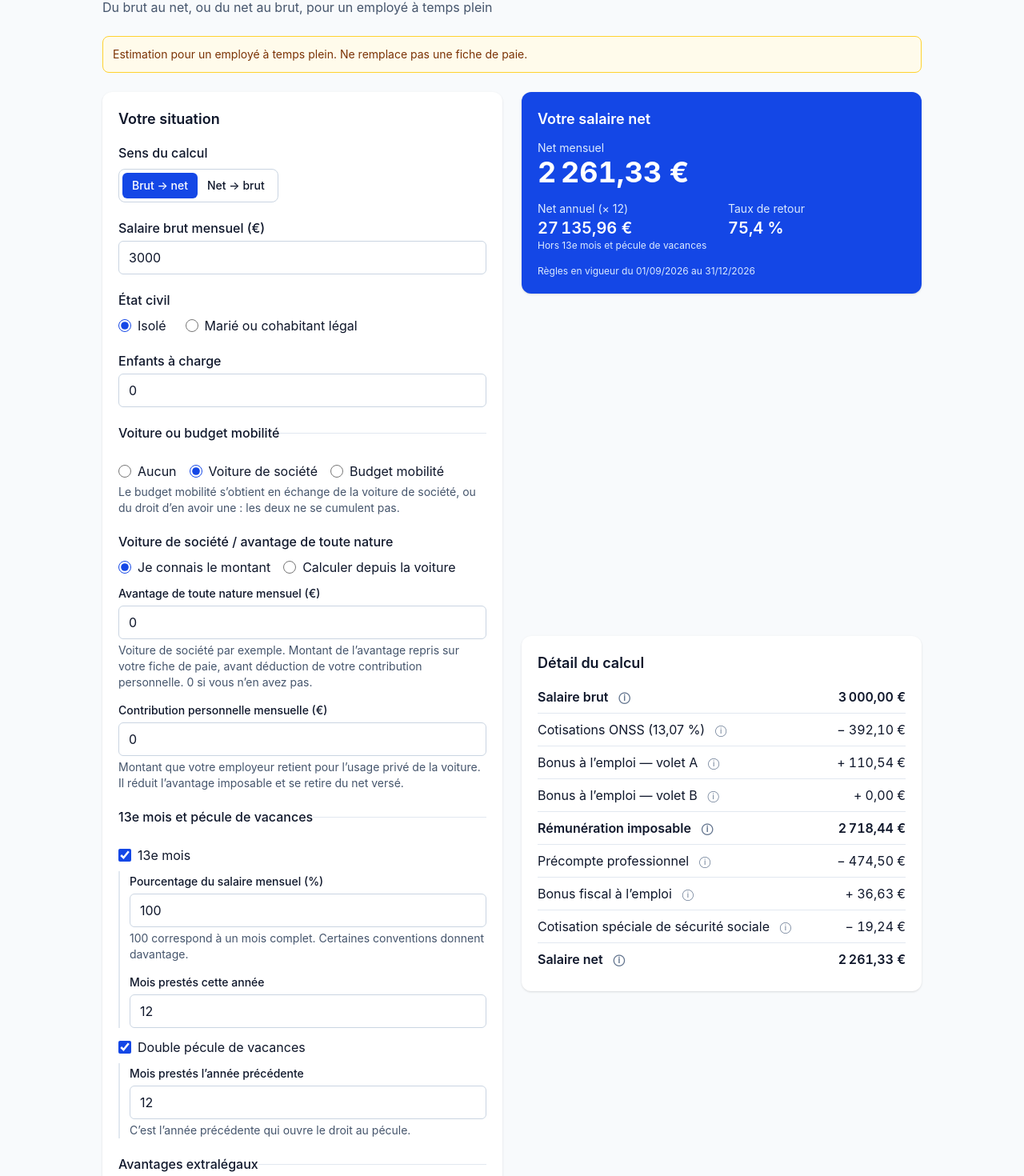
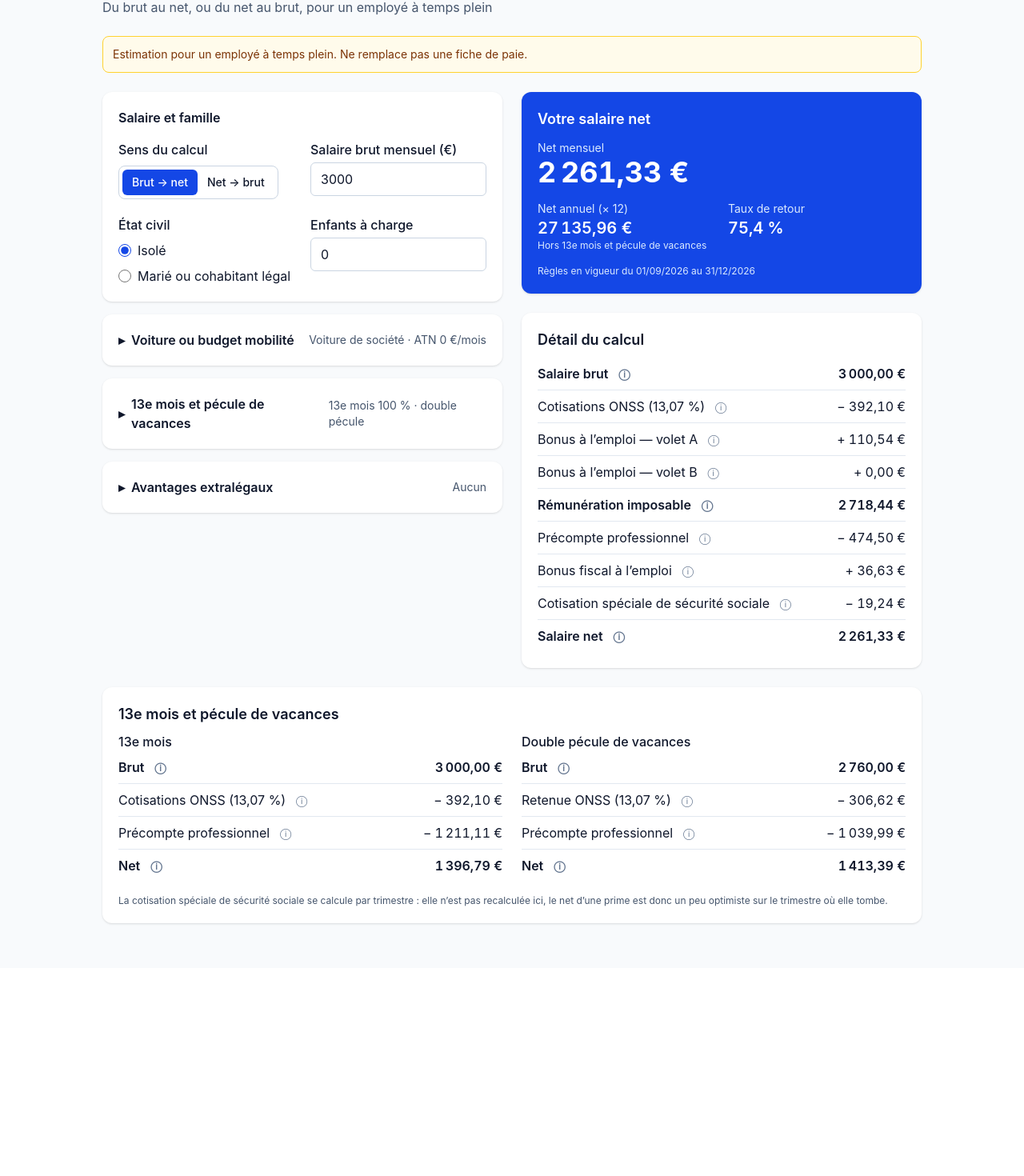
Before and after one commit to VicdSpt/Wage_Calculator, a React (Vite) app: page / in a window 1280 px wide. Shown: the part 71-1541 px from the top of the page at 80% size. After the commit the page ends 1281 px from the top, so only its background shows below. Built offline with nearby package versions, Linux system fonts and the light colour scheme.

Commit message:
feat: formulaire en sections repliables avec résumé
Co-Authored-By: Claude Sonnet 5 <noreply@anthropic.com>

```diff
--- a/src/components/FormulaireSituation.tsx
+++ b/src/components/FormulaireSituation.tsx
@@ -1,8 +1,10 @@
 import { fr } from '../i18n/fr'
 import type { ModifierSaisie } from './formulaire/champs'
+import { resumeAvantages, resumeMobilite, resumePrimes, sectionsEnErreur } from './formulaire/resumes'
 import { SectionAvantages } from './formulaire/SectionAvantages'
 import { SectionMobilite } from './formulaire/SectionMobilite'
 import { SectionPrimes } from './formulaire/SectionPrimes'
+import { SectionRepliable } from './SectionRepliable'
 import { SectionSalaireFamille } from './formulaire/SectionSalaireFamille'
 import type { ErreursSaisie, SaisieFormulaire } from '../engine/validation'
 
@@ -31,12 +33,16 @@ export function FormulaireSituation({
   onBasculerSens,
 }: Props) {
   const t = fr.formulaire
+  const enErreur = sectionsEnErreur(erreurs)
   return (
-    <section aria-labelledby="titre-formulaire" className="rounded-xl bg-white p-5 shadow-sm dark:bg-slate-900">
-      <h2 id="titre-formulaire" className="mb-4 text-lg font-semibold">
+    <section aria-labelledby="titre-formulaire">
+      <h2 id="titre-formulaire" className="sr-only">
         {t.titre}
       </h2>
-      <form className="space-y-5" onSubmit={(e) => e.preventDefault()} noValidate>
+      <form className="space-y-4" onSubmit={(e) => e.preventDefault()} noValidate>
+        <div className="rounded-xl bg-white p-5 shadow-sm dark:bg-slate-900">
+          <h3 className="mb-4 font-semibold">{t.salaireFamille}</h3>
+          <div className="grid gap-5 sm:grid-cols-2">
             <SectionSalaireFamille
               saisie={saisie}
               erreurs={erreurs}
@@ -44,8 +50,20 @@ export function FormulaireSituation({
               onChange={onChange}
               onBasculerSens={onBasculerSens}
             />
+          </div>
+        </div>
+        <SectionRepliable id="section-mobilite" titre={t.mobilite.titre} resume={resumeMobilite(saisie)} aUneErreur={enErreur.has('mobilite')}>
           <SectionMobilite saisie={saisie} erreurs={erreurs} apercuAtnCentimes={apercuAtnCentimes} onChange={onChange} />
+        </SectionRepliable>
+        <SectionRepliable id="section-primes" titre={t.primes.titre} resume={resumePrimes(saisie.primes)} aUneErreur={enErreur.has('primes')}>
           <SectionPrimes saisie={saisie} erreurs={erreurs} onChange={onChange} />
+        </SectionRepliable>
+        <SectionRepliable
+          id="section-avantages"
+          titre={t.avantages.titre}
+          resume={resumeAvantages(saisie.avantages)}
+          aUneErreur={enErreur.has('avantages')}
+        >
           <SectionAvantages
             saisie={saisie}
             erreurs={erreurs}
@@ -53,6 +71,7 @@ export function FormulaireSituation({
             plafondEcochequesCentimes={plafondEcochequesCentimes}
             onChange={onChange}
           />
+        </SectionRepliable>
       </form>
     </section>
   )
--- a/src/components/formulaire/SectionAvantages.tsx
+++ b/src/components/formulaire/SectionAvantages.tsx
@@ -23,8 +23,8 @@ export function SectionAvantages({ saisie, erreurs, plafondTeletravailCentimes,
 
   return (
     <>
-      <fieldset className="border-t border-slate-200 pt-4 dark:border-slate-700">
-        <legend className="font-medium">{ta.titre}</legend>
+      <fieldset>
+        <legend className="sr-only">{ta.titre}</legend>
 
         <label className="mt-2 flex items-center gap-2">
           <input
@@ -36,7 +36,7 @@ export function SectionAvantages({ saisie, erreurs, plafondTeletravailCentimes,
           {ta.titresRepas}
         </label>
         {a.titresRepasActif && (
-          <div className="mt-2 space-y-3 border-l-2 border-slate-200 pl-3 dark:border-slate-700">
+          <div className="mt-2 grid gap-3 border-l-2 border-slate-200 pl-3 sm:grid-cols-3 dark:border-slate-700">
             <ChampAvantage
               id="joursPrestes"
               libelle={ta.joursPrestes}
--- a/src/components/formulaire/SectionMobilite.tsx
+++ b/src/components/formulaire/SectionMobilite.tsx
@@ -37,8 +37,8 @@ export function SectionMobilite({ saisie, erreurs, apercuAtnCentimes, onChange }
 
   return (
     <>
-      <fieldset className="border-t border-slate-200 pt-4 dark:border-slate-700">
-        <legend className="font-medium">{tm.titre}</legend>
+      <fieldset>
+        <legend className="sr-only">{tm.titre}</legend>
         <div className="mt-2 flex flex-wrap gap-4">
           {CHOIX_MOBILITE.map((choix) => (
             <label key={choix} className="flex items-center gap-2">
@@ -76,31 +76,8 @@ export function SectionMobilite({ saisie, erreurs, apercuAtnCentimes, onChange }
             ))}
           </div>
 
-          {v.mode === 'montant' ? (
-            <div className="mt-2">
-              <label htmlFor="atn" className="text-sm font-medium">
-                {t.atn}
-              </label>
-              <input
-                id="atn"
-                inputMode="decimal"
-                autoComplete="off"
-                value={saisie.atn}
-                onChange={(e) => onChange('atn', e.target.value)}
-                aria-invalid={erreurs.atn ? true : undefined}
-                aria-describedby={erreurs.atn ? 'atn-erreur' : 'atn-aide'}
-                className={CHAMP}
-              />
-              {erreurs.atn ? (
-                <Erreur id="atn-erreur">{texteErreur(erreurs.atn, saisie.sens)}</Erreur>
-              ) : (
-                <p id="atn-aide" className="mt-1 text-sm text-slate-600 dark:text-slate-400">
-                  {t.aideAtn}
-                </p>
-              )}
-            </div>
-          ) : (
-            <div className="mt-2 space-y-3 border-l-2 border-slate-200 pl-3 dark:border-slate-700">
+          {v.mode !== 'montant' && (
+            <div className="mt-2 grid gap-3 border-l-2 border-slate-200 pl-3 sm:grid-cols-2 dark:border-slate-700">
               <ChampAvantage
                 id="valeurCatalogue"
                 libelle={tv.valeurCatalogue}
@@ -152,11 +129,37 @@ export function SectionMobilite({ saisie, erreurs, apercuAtnCentimes, onChange }
                   <Erreur id="premiereImmatriculation-erreur">{texteErreur(erreurs.premiereImmatriculation, saisie.sens)}</Erreur>
                 )}
               </div>
-              {apercuAtnCentimes !== null && <p className="text-sm font-medium">{tv.apercu(formatEuro(apercuAtnCentimes))}</p>}
+              {apercuAtnCentimes !== null && (
+                <p className="text-sm font-medium sm:col-span-2">{tv.apercu(formatEuro(apercuAtnCentimes))}</p>
+              )}
             </div>
           )}
 
-          <div className="mt-3">
+          <div className={v.mode === 'montant' ? 'mt-2 grid gap-3 sm:grid-cols-2' : 'mt-3'}>
+            {v.mode === 'montant' && (
+              <div>
+                <label htmlFor="atn" className="text-sm font-medium">
+                  {t.atn}
+                </label>
+                <input
+                  id="atn"
+                  inputMode="decimal"
+                  autoComplete="off"
+                  value={saisie.atn}
+                  onChange={(e) => onChange('atn', e.target.value)}
+                  aria-invalid={erreurs.atn ? true : undefined}
+                  aria-describedby={erreurs.atn ? 'atn-erreur' : 'atn-aide'}
+                  className={CHAMP}
+                />
+                {erreurs.atn ? (
+                  <Erreur id="atn-erreur">{texteErreur(erreurs.atn, saisie.sens)}</Erreur>
+                ) : (
+                  <p id="atn-aide" className="mt-1 text-sm text-slate-600 dark:text-slate-400">
+                    {t.aideAtn}
+                  </p>
+                )}
+              </div>
+            )}
             <ChampAvantage
               id="contribution"
               libelle={tv.contribution}
@@ -170,8 +173,8 @@ export function SectionMobilite({ saisie, erreurs, apercuAtnCentimes, onChange }
       )}
 
       {saisie.choixMobilite === 'budgetMobilite' && (
-        <fieldset className="space-y-3">
-          <legend className="text-sm font-medium">{tm.choix.budgetMobilite}</legend>
+        <fieldset className="grid gap-3 sm:grid-cols-2">
+          <legend className="text-sm font-medium sm:col-span-2">{tm.choix.budgetMobilite}</legend>
           <ChampAvantage
             id="budgetAnnuel"
             libelle={tm.budgetAnnuel}
--- a/src/components/formulaire/SectionPrimes.tsx
+++ b/src/components/formulaire/SectionPrimes.tsx
@@ -19,8 +19,8 @@ export function SectionPrimes({ saisie, erreurs, onChange }: Props) {
 
   return (
     <>
-      <fieldset className="border-t border-slate-200 pt-4 dark:border-slate-700">
-        <legend className="font-medium">{tp.titre}</legend>
+      <fieldset>
+        <legend className="sr-only">{tp.titre}</legend>
 
         <label className="mt-2 flex items-center gap-2">
           <input
@@ -32,7 +32,7 @@ export function SectionPrimes({ saisie, erreurs, onChange }: Props) {
           {tp.treizieme}
         </label>
         {pr.treiziemeActif && (
-          <div className="mt-2 space-y-3 border-l-2 border-slate-200 pl-3 dark:border-slate-700">
+          <div className="mt-2 grid gap-3 border-l-2 border-slate-200 pl-3 sm:grid-cols-2 dark:border-slate-700">
             <ChampAvantage
               id="treiziemePourcentage"
               libelle={tp.treiziemePourcentage}
--- a/src/components/formulaire/SectionSalaireFamille.tsx
+++ b/src/components/formulaire/SectionSalaireFamille.tsx
@@ -130,7 +130,7 @@ export function SectionSalaireFamille({ saisie, erreurs, netMaxCentimes, onChang
       </div>
 
       {afficherParentIsole && (
-        <label className="flex items-start gap-2">
+        <label className="flex items-start gap-2 sm:col-span-2">
           <input
             type="checkbox"
             checked={saisie.parentIsole}
```
Also changed, not shown: 1 other file (tests, documents, lock files or other folders). Lines whose indentation alone changed are shown as unchanged.
